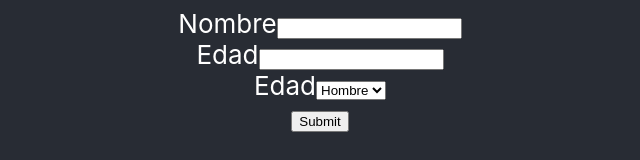
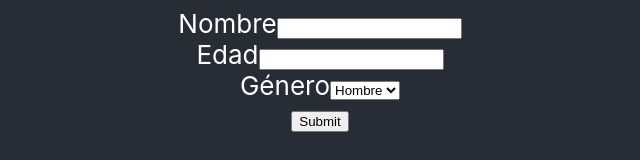
Before and after one commit to AlbGarciam/react_tests, a React (Create React App) app: page / in a window 1280 px wide. Shown: the part 330-490 px from the top of the page, without its empty margins (320-960 px from the left). Built offline with nearby package versions, Linux system fonts and the light colour scheme.

Commit message:
fix correct names and remove logs

```diff
--- a/src/App/App.js
+++ b/src/App/App.js
@@ -6,7 +6,7 @@ function InputTextItems() {
   return [
     {title: 'Nombre', key: 'name', type: 'text', domType:'input'},
     {title: 'Edad', key: 'age', type: 'number', domType:'input'},
-    {title: 'Edad', key: 'gnr', domType:'selector', options:["Hombre", "Mujer"]}
+    {title: 'Género', key: 'gnr', domType:'selector', options:["Hombre", "Mujer"]}
   ]
 }
 
--- a/src/App/Form/Form.component.js
+++ b/src/App/Form/Form.component.js
@@ -3,7 +3,6 @@ import InputWithTitle from '../InputWithTitle/InputWithTitle.component';
 
 function InputList(props, callback) {
   const inputs = props.inputs;
-  console.log(inputs);
   return inputs.map((input) => <InputWithTitle title={input.title} key={input.key} id={input.key} domType={input.domType} options={input.options} onInputChanged={callback}></InputWithTitle>)
 }
 
@@ -19,7 +18,6 @@ export default class Form extends React.Component {
   }
 
   onFormSubmitted(_) {
-    console.log("onFormSubmitted");
     this.props.onFormSubmitted(this, this.state.value)
     return false;
   }
@@ -27,7 +25,6 @@ export default class Form extends React.Component {
   onInputChanged(component, _, newValue) {
     var newState = this.state.value
     newState[component.props.id] = newValue
-    console.log(newState);
     this.setState({
       value: newState
     })
```
